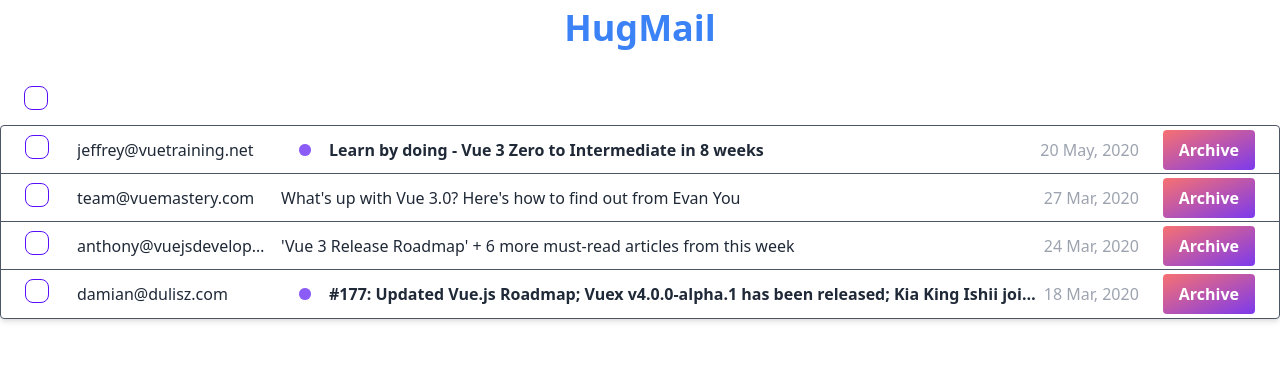
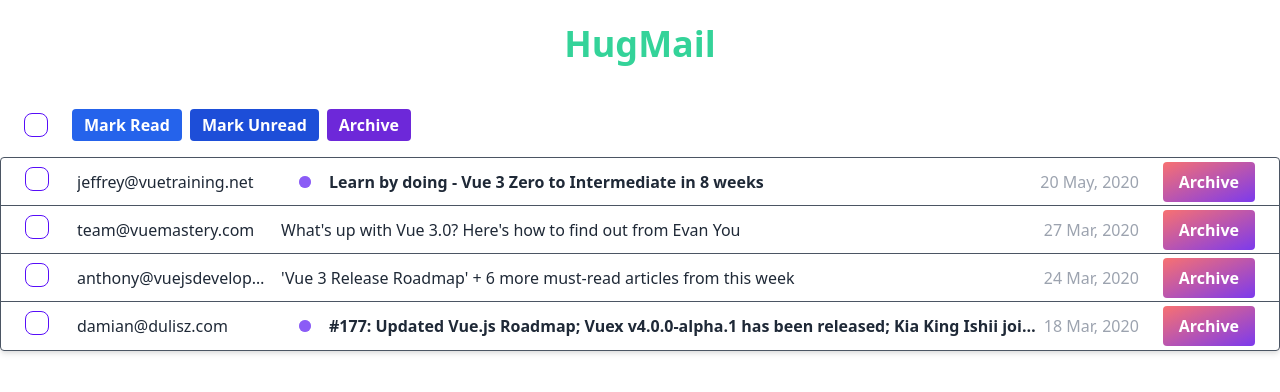
Before and after one commit to hugobytes/gmail-2.0, a Vue app: page / in a window 1280 px wide. Shown: the top 392 px of the page. Built offline with nearby package versions, Linux system fonts and the light colour scheme; data requests are answered from the project's data file.

Commit message:
Bulk buttons

```diff
--- a/src/App.vue
+++ b/src/App.vue
@@ -5,10 +5,10 @@
         font-extrabold
         leading-tight
         text-4xl
-        my-4
+        my-8
         mx-auto
         animate-bounce
-        text-center text-blue-500
+        text-center text-green-400
       "
     >
       HugMail
--- a/src/components/SuperActionBar.vue
+++ b/src/components/SuperActionBar.vue
@@ -1,6 +1,6 @@
 <template>
-  <div class="flex items-center h-12">
-    <div class="ml-6">
+  <div class="flex items-center h-12 pb-4">
+    <div class="ml-6 mt-[6px]">
       <input
         type="checkbox"
         @click="bulkSelect"
@@ -11,6 +11,57 @@
         }"
       />
     </div>
+    <button
+      class="
+        ml-6
+        px-3
+        py-1
+        rounded
+        bg-blue-600
+        font-bold
+        text-white
+        focus:ring-4
+        disabled:opacity-50
+        disabled:bg-gray-600
+      "
+      @click="markRead"
+    >
+      Mark Read
+    </button>
+    <button
+      class="
+        ml-2
+        px-3
+        py-1
+        rounded
+        bg-blue-700
+        font-bold
+        text-white
+        focus:ring-4
+        disabled:opacity-50
+        disabled:bg-gray-600
+      "
+      @click="markUnread"
+    >
+      Mark Unread
+    </button>
+    <button
+      class="
+        ml-2
+        px-3
+        py-1
+        rounded
+        bg-purple-700
+        font-bold
+        text-white
+        focus:ring-4
+        disabled:opacity-50
+        disabled:bg-gray-600
+      "
+      @click="archive"
+    >
+      Archive
+    </button>
     <div class="flex-1" />
     <div>
       <h2 class="font-bold text-xl text-white">
@@ -54,11 +105,20 @@ export default defineComponent({
       }
     };
 
+    const markRead = () => {};
+
+    const markUnread = () => {};
+
+    const archive = () => {};
+
     return {
       bulkSelect,
       someSelected,
       allSelected,
       emailSelection,
+      markRead,
+      markUnread,
+      archive,
     };
   },
 });
```
